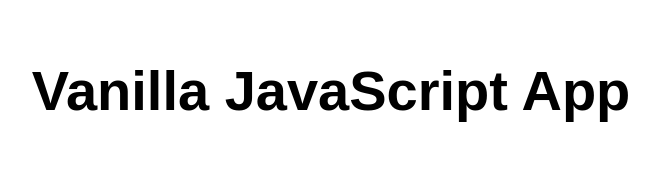
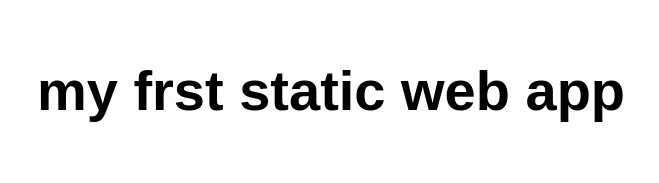
Before and after one commit to VARSHINIALETI/my-frst-static-web-app, a website: page src/index.html in a window 1280 px wide. Shown: the whole page, without its empty margins (309-968 px from the left). Drawn offline with Linux system fonts and the light colour scheme.

Commit message:
Update index.html

```diff
--- a/src/index.html
+++ b/src/index.html
@@ -10,7 +10,7 @@
 
 <body>
   <main>
-    <h1>Vanilla JavaScript App</h1>
+    <h1>my frst static web app</h1>
   </main>
 </body>
 
```
